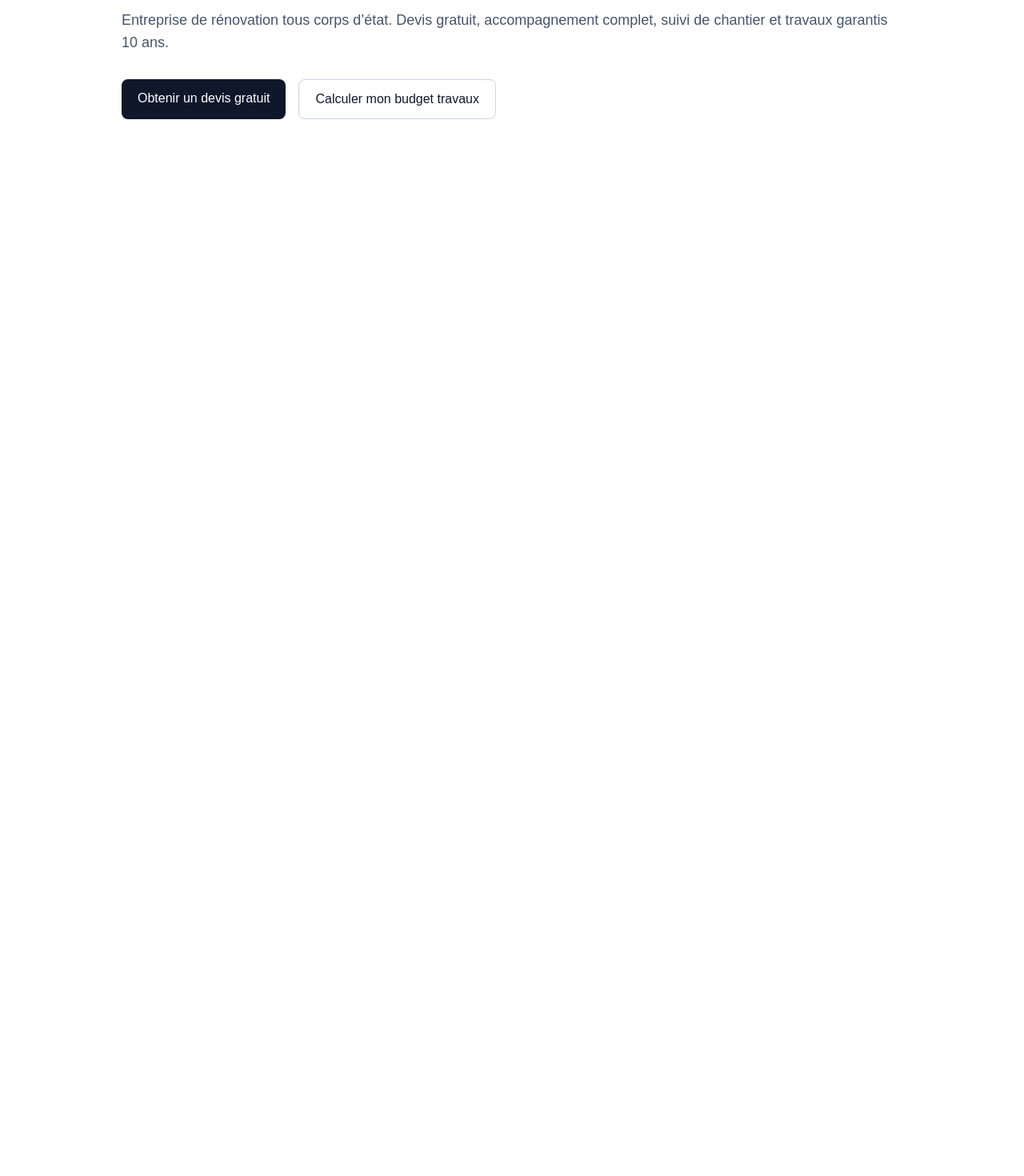
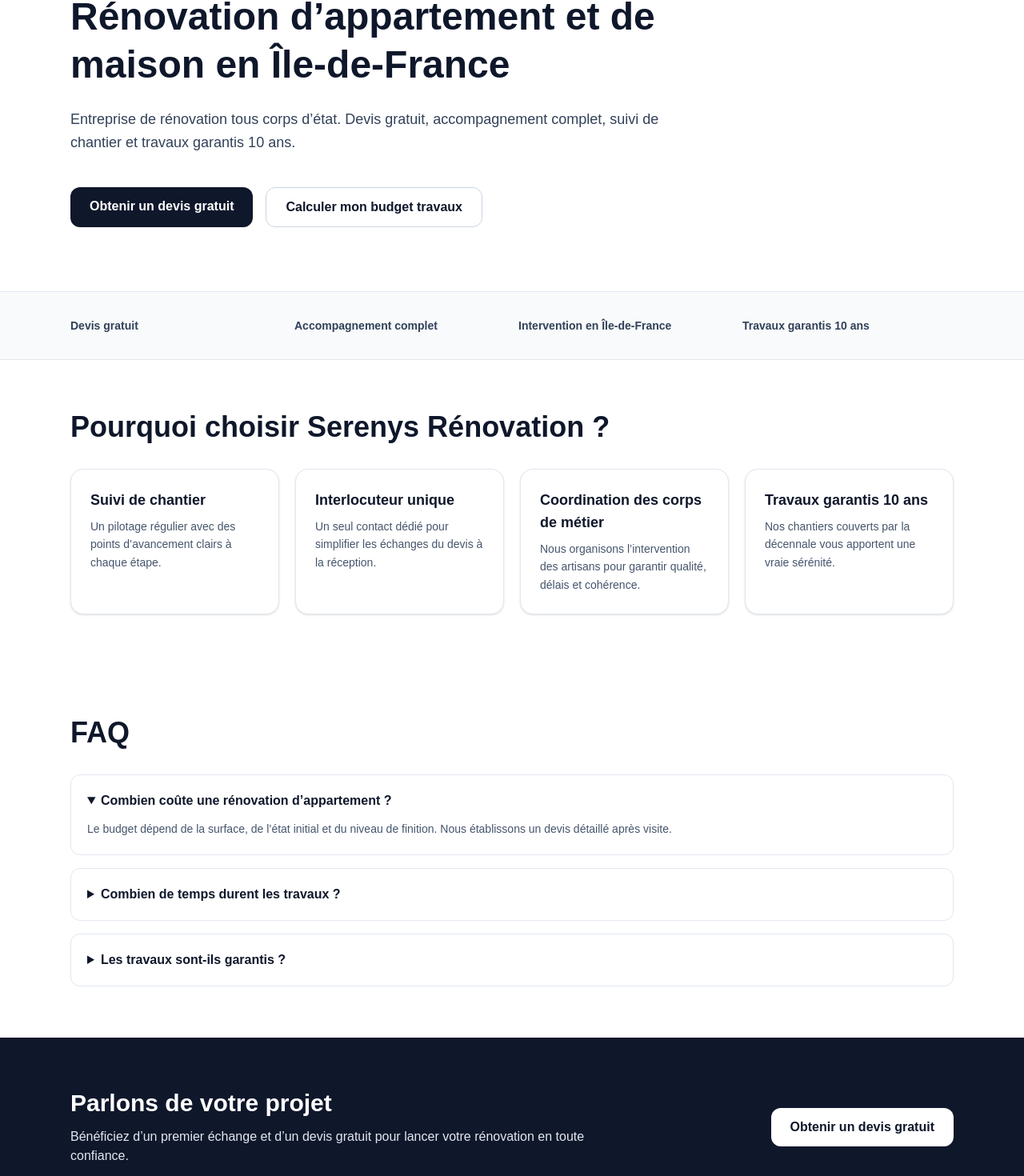
Before and after one commit to FKpartner/serenys-renovation, a Next.js app: page / in a window 1280 px wide. Shown: the part 125-1595 px from the top of the page at 80% size. Before the commit the page ends 800 px from the top, so only its background shows below. Built offline with nearby package versions, Linux system fonts and the light colour scheme.

Commit message:
feat: rebuild homepage content and structure

```diff
--- a/src/app/page.tsx
+++ b/src/app/page.tsx
@@ -3,29 +3,138 @@
 export default function HomePage() {
   return (
     <main className="min-h-screen bg-white text-slate-900">
-      <section className="mx-auto max-w-5xl px-6 py-20">
-        <h1 className="text-4xl font-bold">
+      <section className="mx-auto max-w-6xl px-6 py-20">
+        <p className="mb-4 text-sm font-semibold uppercase tracking-[0.14em] text-emerald-700">
+          Serenys Rénovation
+        </p>
+
+        <h1 className="max-w-4xl text-4xl font-extrabold leading-tight md:text-5xl">
           Rénovation d’appartement et de maison en Île-de-France
         </h1>
 
-        <p className="mt-4 text-lg text-slate-600">
+        <p className="mt-6 max-w-3xl text-lg leading-relaxed text-slate-700">
           Entreprise de rénovation tous corps d’état. Devis gratuit,
           accompagnement complet, suivi de chantier et travaux garantis 10 ans.
         </p>
 
-        <div className="mt-8 flex gap-4">
+        <div className="mt-10 flex flex-wrap gap-4">
           <Link
             href="/contact"
-            className="rounded-lg bg-slate-900 px-5 py-3 text-white"
+            className="rounded-xl bg-slate-900 px-6 py-3 font-semibold text-white transition hover:bg-slate-800"
           >
             Obtenir un devis gratuit
           </Link>
+          <Link
+            href="/calculateur-travaux"
+            className="rounded-xl border border-slate-300 px-6 py-3 font-semibold text-slate-900 transition hover:border-slate-400 hover:bg-slate-50"
+          >
+            Calculer mon budget travaux
+          </Link>
+        </div>
+      </section>
+
+      <section className="border-y border-slate-200 bg-slate-50">
+        <div className="mx-auto grid max-w-6xl gap-4 px-6 py-8 text-sm font-semibold text-slate-700 md:grid-cols-2 lg:grid-cols-4">
+          <p>Devis gratuit</p>
+          <p>Accompagnement complet</p>
+          <p>Intervention en Île-de-France</p>
+          <p>Travaux garantis 10 ans</p>
+        </div>
+      </section>
+
+      <section className="mx-auto max-w-6xl px-6 py-16">
+        <h2 className="text-3xl font-bold text-slate-900 md:text-4xl">
+          Pourquoi choisir Serenys Rénovation ?
+        </h2>
+
+        <div className="mt-8 grid gap-5 md:grid-cols-2 lg:grid-cols-4">
+          <article className="rounded-2xl border border-slate-200 bg-white p-6 shadow-sm">
+            <h3 className="text-lg font-semibold text-slate-900">Suivi de chantier</h3>
+            <p className="mt-2 text-sm leading-relaxed text-slate-600">
+              Un pilotage régulier avec des points d’avancement clairs à chaque
+              étape.
+            </p>
+          </article>
+
+          <article className="rounded-2xl border border-slate-200 bg-white p-6 shadow-sm">
+            <h3 className="text-lg font-semibold text-slate-900">Interlocuteur unique</h3>
+            <p className="mt-2 text-sm leading-relaxed text-slate-600">
+              Un seul contact dédié pour simplifier les échanges du devis à la
+              réception.
+            </p>
+          </article>
+
+          <article className="rounded-2xl border border-slate-200 bg-white p-6 shadow-sm">
+            <h3 className="text-lg font-semibold text-slate-900">
+              Coordination des corps de métier
+            </h3>
+            <p className="mt-2 text-sm leading-relaxed text-slate-600">
+              Nous organisons l’intervention des artisans pour garantir qualité,
+              délais et cohérence.
+            </p>
+          </article>
+
+          <article className="rounded-2xl border border-slate-200 bg-white p-6 shadow-sm">
+            <h3 className="text-lg font-semibold text-slate-900">Travaux garantis 10 ans</h3>
+            <p className="mt-2 text-sm leading-relaxed text-slate-600">
+              Nos chantiers couverts par la décennale vous apportent une vraie
+              sérénité.
+            </p>
+          </article>
+        </div>
+      </section>
+
+      <section className="mx-auto max-w-6xl px-6 py-16">
+        <h2 className="text-3xl font-bold text-slate-900 md:text-4xl">FAQ</h2>
+
+        <div className="mt-8 space-y-4">
+          <details className="rounded-xl border border-slate-200 bg-white p-5" open>
+            <summary className="cursor-pointer text-base font-semibold text-slate-900">
+              Combien coûte une rénovation d’appartement ?
+            </summary>
+            <p className="mt-3 text-sm leading-relaxed text-slate-600">
+              Le budget dépend de la surface, de l’état initial et du niveau de
+              finition. Nous établissons un devis détaillé après visite.
+            </p>
+          </details>
+
+          <details className="rounded-xl border border-slate-200 bg-white p-5">
+            <summary className="cursor-pointer text-base font-semibold text-slate-900">
+              Combien de temps durent les travaux ?
+            </summary>
+            <p className="mt-3 text-sm leading-relaxed text-slate-600">
+              La durée varie selon l’ampleur du projet. Un planning prévisionnel
+              est communiqué avant le démarrage du chantier.
+            </p>
+          </details>
+
+          <details className="rounded-xl border border-slate-200 bg-white p-5">
+            <summary className="cursor-pointer text-base font-semibold text-slate-900">
+              Les travaux sont-ils garantis ?
+            </summary>
+            <p className="mt-3 text-sm leading-relaxed text-slate-600">
+              Oui, les travaux concernés sont couverts par la garantie décennale,
+              avec les mentions précisées dans votre devis.
+            </p>
+          </details>
+        </div>
+      </section>
+
+      <section className="bg-slate-900">
+        <div className="mx-auto flex max-w-6xl flex-col items-start gap-6 px-6 py-16 text-white md:flex-row md:items-center md:justify-between">
+          <div>
+            <h2 className="text-3xl font-bold">Parlons de votre projet</h2>
+            <p className="mt-3 max-w-2xl text-slate-200">
+              Bénéficiez d’un premier échange et d’un devis gratuit pour lancer
+              votre rénovation en toute confiance.
+            </p>
+          </div>
 
           <Link
-            href="/calculateur-travaux"
-            className="rounded-lg border border-slate-300 px-5 py-3"
+            href="/contact"
+            className="rounded-xl bg-white px-6 py-3 font-semibold text-slate-900 transition hover:bg-slate-100"
           >
-            Calculer mon budget travaux
+            Obtenir un devis gratuit
           </Link>
         </div>
       </section>
--- a/src/app/services/[slug]/page.tsx
+++ b/src/app/services/[slug]/page.tsx
@@ -1,7 +1,9 @@
 import Link from "next/link";
 import { notFound } from "next/navigation";
+import type { Metadata } from "next";
 import { cities } from "@/data/cities";
 import { services } from "@/data/services";
+import { guides } from "@/data/guides";
 
 type Props = {
   params: Promise<{ slug: string }>;
```
